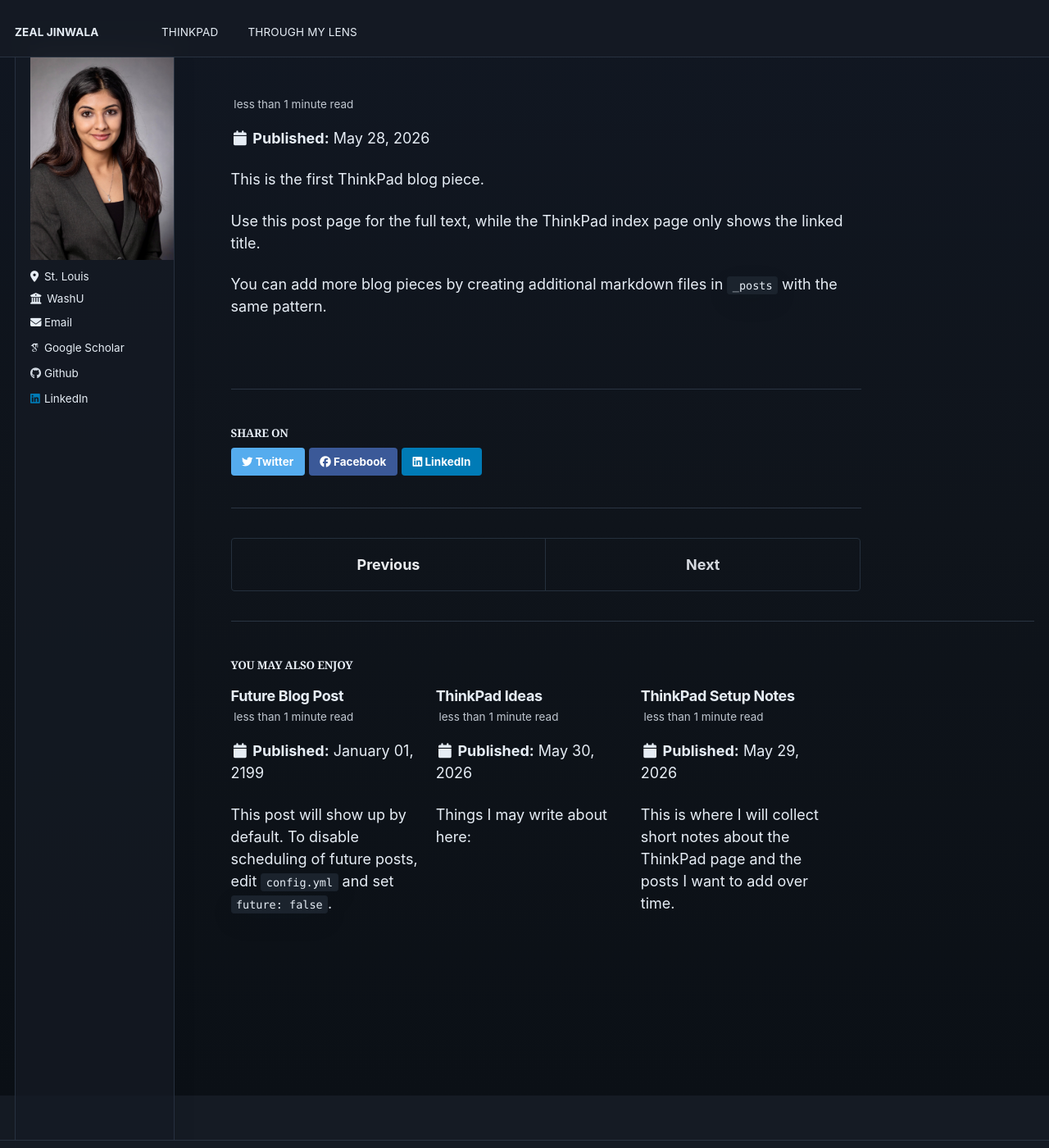
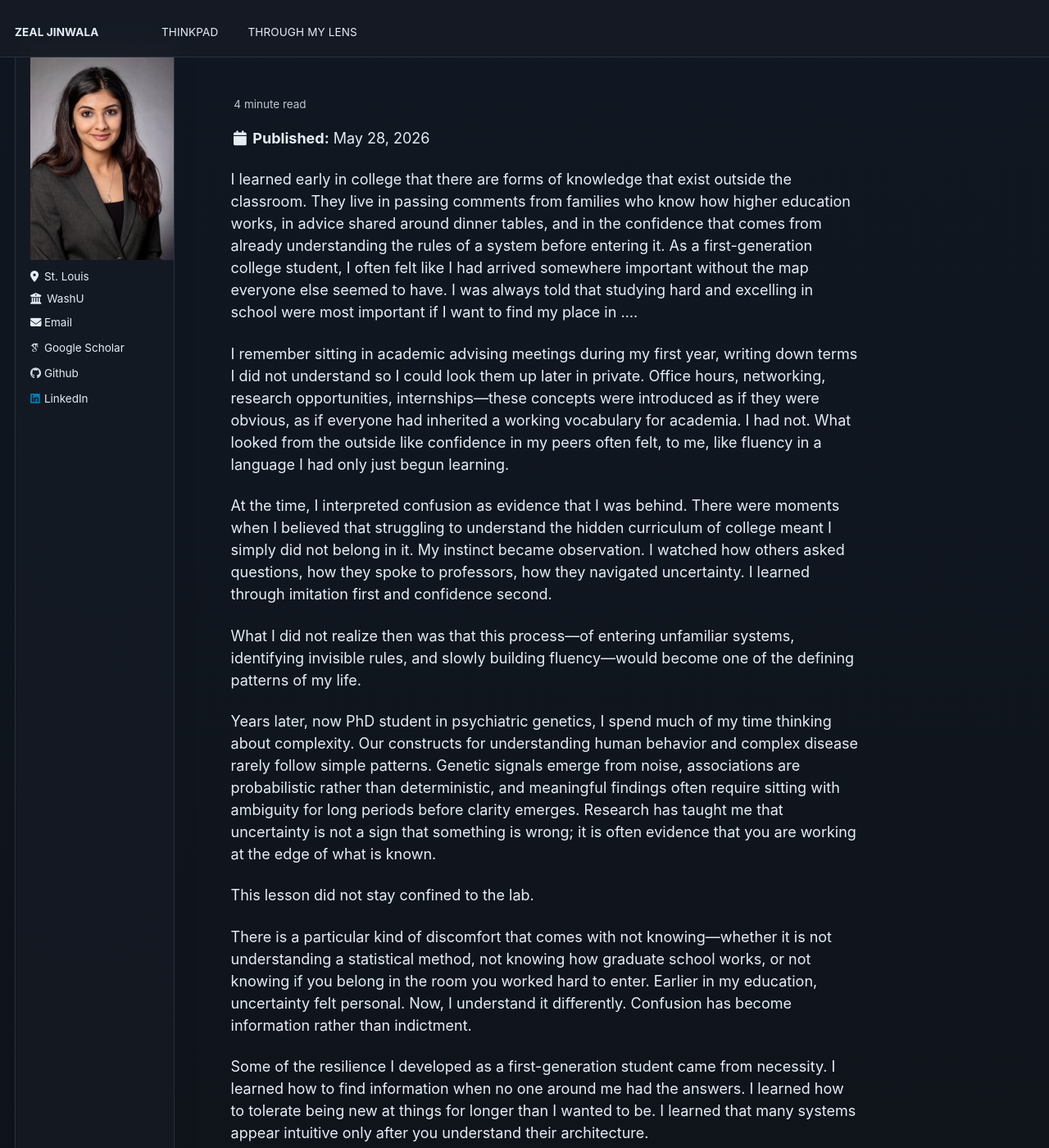
Before and after one commit to zealjinwala/zealjinwala.github.io, a Jekyll site: the page built from _posts/2026-06-02-first-thinkpad-note.md, in a window 1280 px wide and 1400 px high. Shown: the whole window at 82% size. Built offline with Jekyll 4.4.1, drawn with Linux system fonts in a browser that asks for light colours; some web fonts are replaced; some of the changed text lies outside the part shown.

Commit message:
added first post

```diff
--- a/_posts/2026-06-02-first-thinkpad-note.md
+++ b/_posts/2026-06-02-first-thinkpad-note.md
@@ -1,10 +1,28 @@
 ---
-title: "First ThinkPad Note"
+title: "How I ended up here"
 date: 2026-05-28
 ---
 
-This is the first ThinkPad blog piece.
+I learned early in college that there are forms of knowledge that exist outside the classroom. They live in passing comments from families who know how higher education works, in advice shared around dinner tables, and in the confidence that comes from already understanding the rules of a system before entering it. As a first-generation college student, I often felt like I had arrived somewhere important without the map everyone else seemed to have. I was always told that studying hard and excelling in school were most important if I want to find my place in ….
 
-Use this post page for the full text, while the ThinkPad index page only shows the linked title.
+I remember sitting in academic advising meetings during my first year, writing down terms I did not understand so I could look them up later in private. Office hours, networking, research opportunities, internships—these concepts were introduced as if they were obvious, as if everyone had inherited a working vocabulary for academia. I had not. What looked from the outside like confidence in my peers often felt, to me, like fluency in a language I had only just begun learning.
 
-You can add more blog pieces by creating additional markdown files in `_posts` with the same pattern.
+At the time, I interpreted confusion as evidence that I was behind. There were moments when I believed that struggling to understand the hidden curriculum of college meant I simply did not belong in it. My instinct became observation. I watched how others asked questions, how they spoke to professors, how they navigated uncertainty. I learned through imitation first and confidence second.
+
+What I did not realize then was that this process—of entering unfamiliar systems, identifying invisible rules, and slowly building fluency—would become one of the defining patterns of my life.
+
+Years later, now PhD student in psychiatric genetics, I spend much of my time thinking about complexity. Our constructs for understanding human behavior and complex disease rarely follow simple patterns. Genetic signals emerge from noise, associations are probabilistic rather than deterministic, and meaningful findings often require sitting with ambiguity for long periods before clarity emerges. Research has taught me that uncertainty is not a sign that something is wrong; it is often evidence that you are working at the edge of what is known.
+
+This lesson did not stay confined to the lab.
+
+There is a particular kind of discomfort that comes with not knowing—whether it is not understanding a statistical method, not knowing how graduate school works, or not knowing if you belong in the room you worked hard to enter. Earlier in my education, uncertainty felt personal. Now, I understand it differently. Confusion has become information rather than indictment.
+
+Some of the resilience I developed as a first-generation student came from necessity. I learned how to find information when no one around me had the answers. I learned how to tolerate being new at things for longer than I wanted to be. I learned that many systems appear intuitive only after you understand their architecture.
+
+Research strengthened these skills in a different way. Scientific progress is iterative and often slow. Analyses fail. Hypotheses change. Results complicate the stories we hoped to tell. Working in psychiatric genetics has repeatedly forced me to separate my identity from immediate success—to see setbacks as part of inquiry rather than evidence of inadequacy. Over time, this changed how I approached challenges beyond research as well.
+
+When I think about resilience now, I think less about perseverance in the dramatic sense and more about repetition. It is the decision to return to difficult problems after unproductive days. It is learning new methods despite feeling behind. It is asking questions earlier instead of waiting until I feel qualified enough to ask them. It is recognizing that competence often looks, from the inside, like prolonged uncertainty.
+
+Being first-generation shaped how I entered academia, but it also shaped how I move through it now. I notice when expectations go unstated because I once depended on noticing. I think carefully about mentorship because I understand how transformative transparency can be. And I am increasingly interested not only in studying complex systems, but in helping make complex systems more navigable for those who come after me.
+
+I once thought resilience meant eventually feeling certain. Instead, I have found that resilience is learning how to continue moving through uncertainty without letting it define your sense of capability. Both my path into higher education and my work in psychiatric genetics have taught me the same lesson: understanding rarely arrives all at once. More often, it is built gradually—in questions asked quietly, skills learned imperfectly, and the willingness to remain present long enough for complexity to become familiarity.
```
